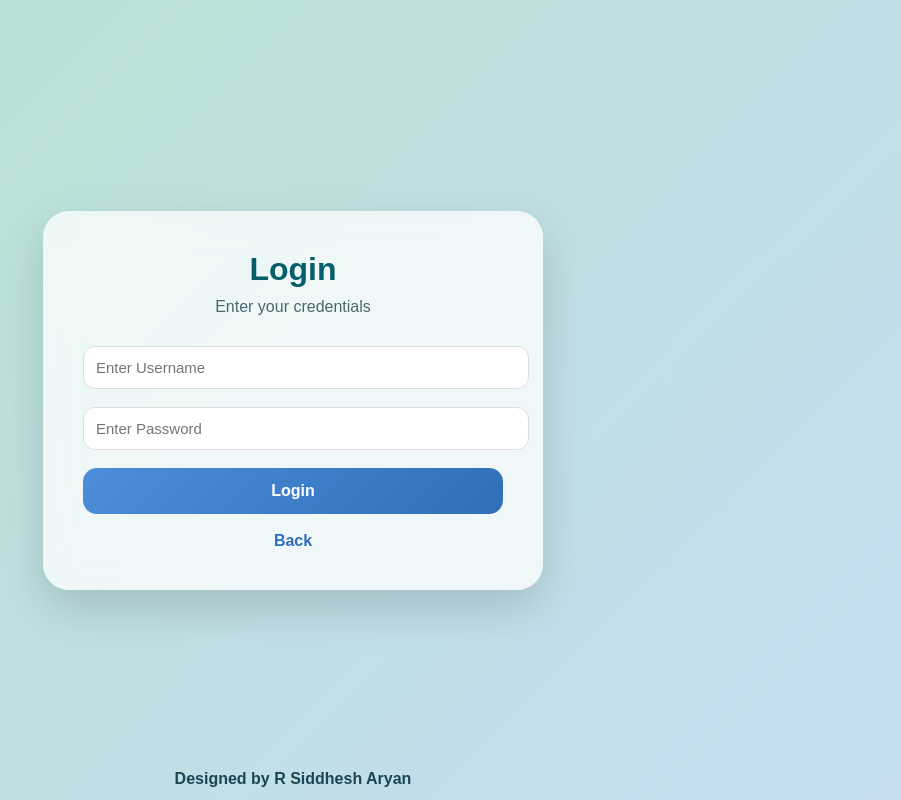
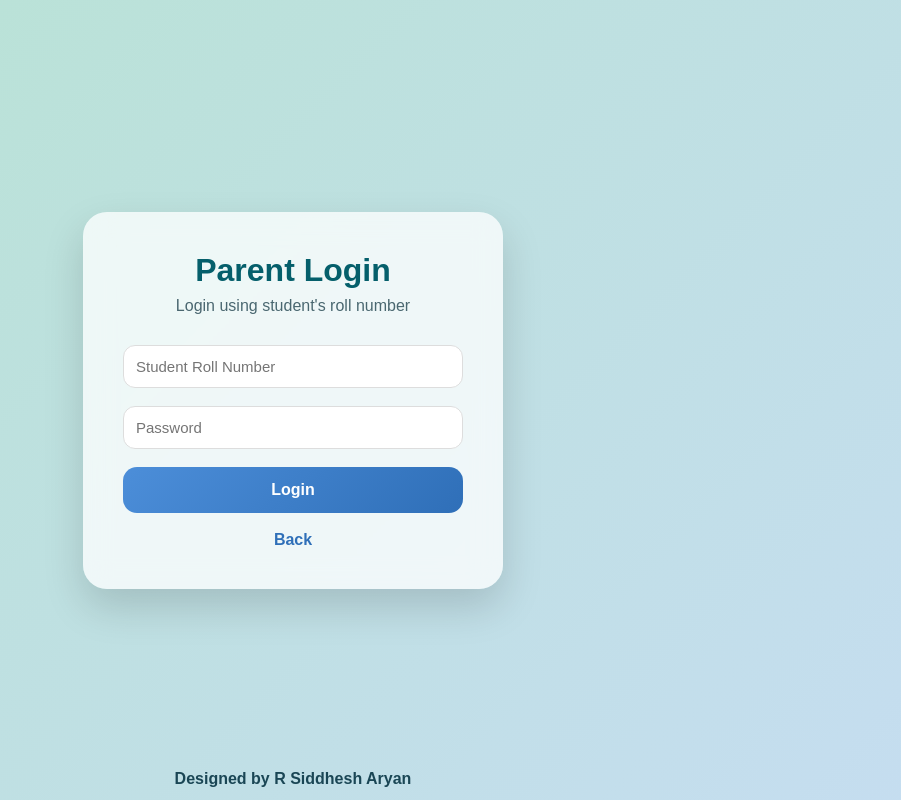
Before and after one commit to SiddheshAryan/safety-track, a website: page public/login.html in a window 1280 px wide. Shown: the whole page, without its empty margins (347-1248 px from the left). Drawn offline with Linux system fonts and the light colour scheme.

Commit message:
Update login.html

```diff
--- a/public/login.html
+++ b/public/login.html
@@ -7,34 +7,38 @@
 
 <style>
 
+*{
+box-sizing:border-box;
+}
+
 body{
 margin:0;
 font-family:Arial, Helvetica, sans-serif;
 min-height:100vh;
 display:flex;
+justify-content:center;
 align-items:center;
-justify-content:center;
 background:linear-gradient(135deg,#b8e3d3,#c5ddf0);
 }
 
-.login-container{
+.container{
 width:420px;
 background:rgba(255,255,255,0.75);
-backdrop-filter:blur(16px);
-border-radius:26px;
+backdrop-filter:blur(14px);
+border-radius:24px;
 padding:40px;
-box-shadow:0 18px 45px rgba(0,0,0,0.15);
+box-shadow:0 18px 40px rgba(0,0,0,0.15);
 text-align:center;
 }
 
-.login-title{
+.title{
 font-size:32px;
 font-weight:800;
 color:#055f6b;
-margin-bottom:10px;
+margin-bottom:8px;
 }
 
-.login-subtitle{
+.subtitle{
 color:#4a6770;
 margin-bottom:30px;
 }
@@ -82,30 +86,47 @@ color:#1a4655;
 }
 
 </style>
+
 </head>
 
 <body>
 
-<div class="login-container">
+<div class="container">
 
-<div class="login-title">Login</div>
-<div class="login-subtitle">Enter your credentials</div>
+<div class="title">Parent Login</div>
+<div class="subtitle">Login using student's roll number</div>
 
-<form action="/login" method="POST">
+<form action="/parent-login" method="POST">
 
-<input type="text" name="username" placeholder="Enter Username" required>
+<input
+type="text"
+name="student_roll"
+placeholder="Student Roll Number"
+required
+>
 
-<input type="password" name="password" placeholder="Enter Password" required>
+<input
+type="password"
+name="password"
+placeholder="Password"
+required
+>
 
-<button type="submit">Login</button>
+<button type="submit">
+Login
+</button>
 
 </form>
 
-<a class="back" href="/index.html">Back</a>
+<a class="back" href="/index.html">
+Back
+</a>
 
 </div>
 
-<div class="footer">Designed by R Siddhesh Aryan</div>
+<div class="footer">
+Designed by R Siddhesh Aryan
+</div>
 
 </body>
 </html>
```
